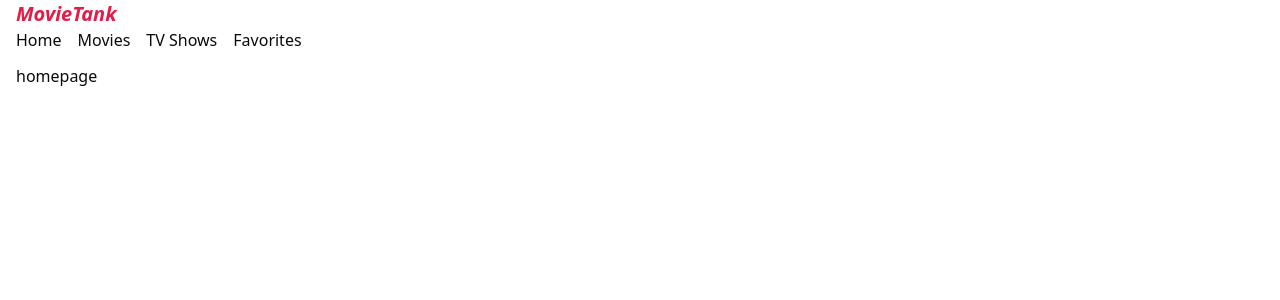
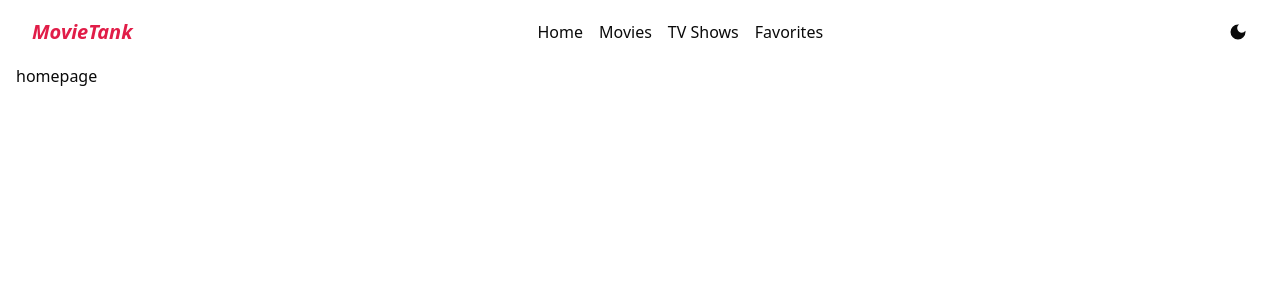
Before and after one commit to rohitsb20/movieapp, a Next.js app: page / in a window 1280 px wide. Shown: the top 300 px of the page. Built offline with nearby package versions, Linux system fonts and the light colour scheme.

Commit message:
Add dark mode toggle and theme provider for improved user experience

```diff
--- a/app/layout.tsx
+++ b/app/layout.tsx
@@ -1,4 +1,5 @@
 import Header from "@/components/Header";
+import { ThemeProvider as Provider } from "next-themes";
 import type { Metadata } from "next";
 import localFont from "next/font/local";
 import "./globals.css";
@@ -29,10 +30,16 @@ export default function RootLayout({
       <body
         className={`${geistSans.variable} ${geistMono.variable} antialiased`}
       >
-        <div className="h-16 px-4">
-          <Header />
-        </div>
-        <div className="h-[calc(100vh-64px)] px-4">{children}</div>
+        <Provider
+          attribute="class"
+          defaultTheme="system"
+
+        >
+          <div className="h-16 px-4">
+            <Header />
+          </div>
+          <div className="h-[calc(100vh-64px)] px-4">{children}</div>
+        </Provider>
       </body>
     </html>
   );
--- /dev/null
+++ b/components/DarkMode.tsx
@@ -0,0 +1,28 @@
+"use client";
+import { useState,useEffect } from "react";
+import React from "react";
+import { MdLightMode, MdDarkMode } from "react-icons/md";
+import { useTheme } from "next-themes";
+
+export default function DarkMode() {
+  const { theme, setTheme, systemTheme } = useTheme();
+  const currentTheme = theme === "system" ? systemTheme : theme;
+  const [mounted, setMounted] = useState(false);
+  useEffect(() => setMounted(true), []);
+
+  return (
+    <div>
+      {mounted && (currentTheme === "dark" ? (
+        <MdLightMode
+          className="cursor-pointer hover:text-rose-600 text-xl"
+          onClick={() => setTheme("light")}
+        />
+      ) : (
+        <MdDarkMode
+          className="cursor-pointer hover:text-rose-600 text-xl"
+          onClick={() => setTheme("dark")}
+        />
+      ))}
+    </div>
+  );
+}
--- a/components/Header.tsx
+++ b/components/Header.tsx
@@ -1,3 +1,4 @@
+import DarkMode from "@/components/DarkMode";
 import React from "react";
 import Link from "next/link";
 import { FaHome } from "react-icons/fa";
@@ -14,7 +15,7 @@ const navigation = [
 ]
 export default function Header() {
   return (
-    <div>
+    <div className="flex justify-between items-center h-16 px-4">
       {/* LOGO */}
       <div>
         <Link href="/" className="text-rose-600 italic font-semibold text-xl">
@@ -40,6 +41,11 @@ export default function Header() {
           ))}
         </div>
       </div>
+
+      {/* Dark Mode Button  */}
+      <div>
+        <DarkMode />
+      </div>
     </div>
   );
 }
--- /dev/null
+++ b/components/Provider.tsx
@@ -0,0 +1,16 @@
+'use client'
+
+import { ThemeProvider } from 'next-themes'
+import React from 'react'
+
+import { ReactNode } from 'react';
+
+export default function Provider({ children }: { children: ReactNode }) {
+  return (
+   <ThemeProvider>
+<div className='text-gray-700 dark:text-white dark:bg-gray-700 min-h-screen select-none transition-colors duration-300'>
+    {children}
+</div>
+   </ThemeProvider>
+  )
+}
--- a/package.json
+++ b/package.json
@@ -13,6 +13,7 @@
     "clsx": "^2.1.1",
     "lucide-react": "^0.471.0",
     "next": "14.2.23",
+    "next-themes": "^0.4.4",
     "react": "^19.0.0",
     "react-dom": "^18",
     "react-icons": "^5.4.0",
--- a/tailwind.config.ts
+++ b/tailwind.config.ts
@@ -59,5 +59,6 @@ const config: Config = {
   	}
   },
   plugins: [require("tailwindcss-animate")],
+
 };
 export default config;
```
Also changed, not shown: 1 other file (tests, documents, lock files or other folders).
